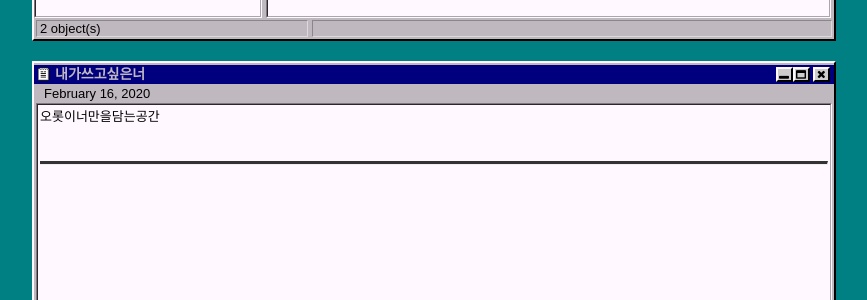
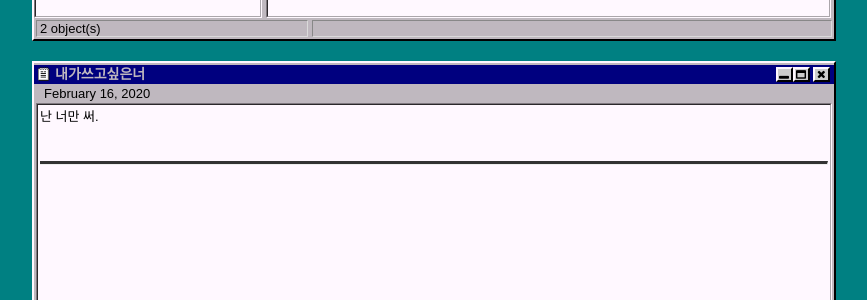
Before and after one commit to imrealz/imrealz.github.com23, a Jekyll site: the page built from _posts/2020-02-16-내가쓰고싶은너.md, in a window 1280 px wide. Shown: the part 198-498 px from the top of the page, without its empty margins (206-1073 px from the left). Built offline with Jekyll 4.4.1, drawn with Linux system fonts in a browser that asks for light colours.

Commit message:
Update 2020-02-16-내가쓰고싶은너.md

```diff
--- a/_posts/2020-02-16-내가쓰고싶은너.md
+++ b/_posts/2020-02-16-내가쓰고싶은너.md
@@ -4,4 +4,4 @@ title: "내가쓰고싶은너"
 tags: tag1
 ---
 
-오롯이너만을담는공간
+난 너만 써.
```
